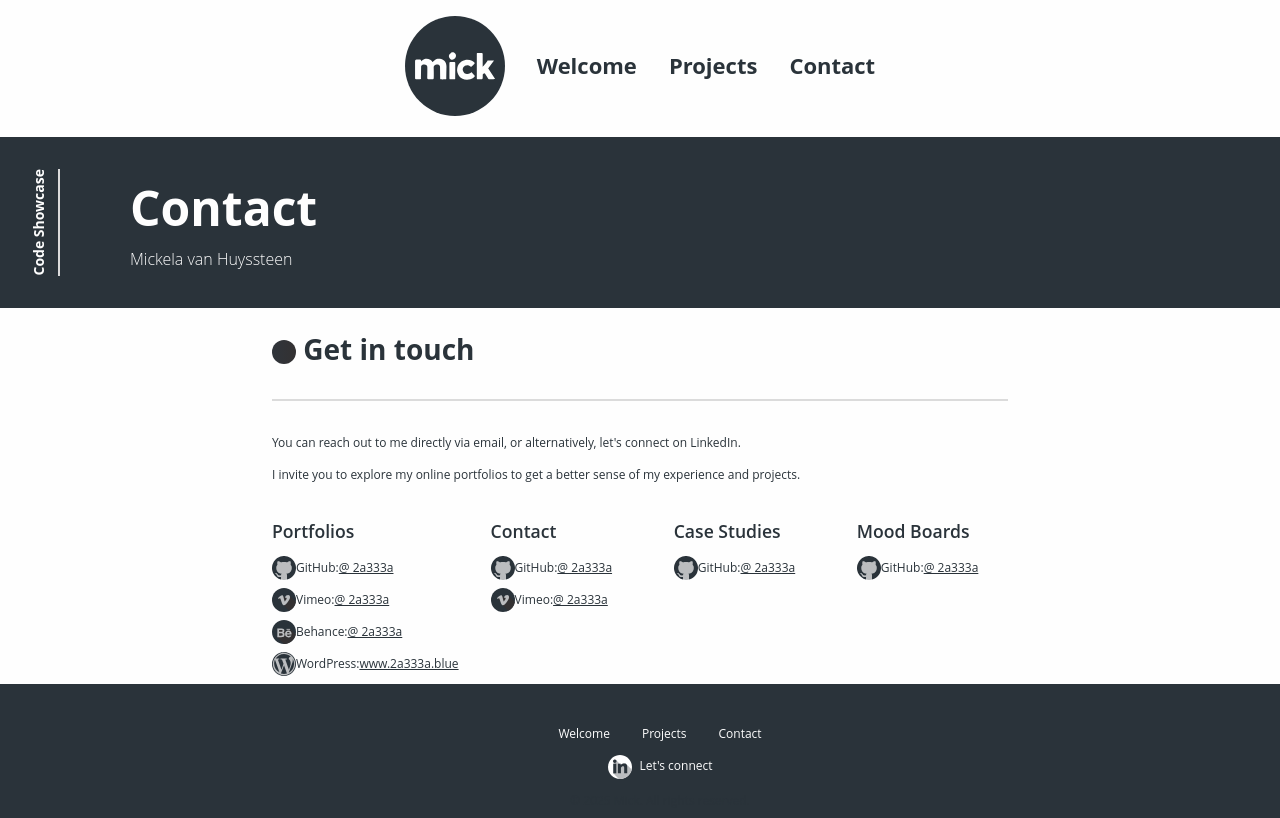
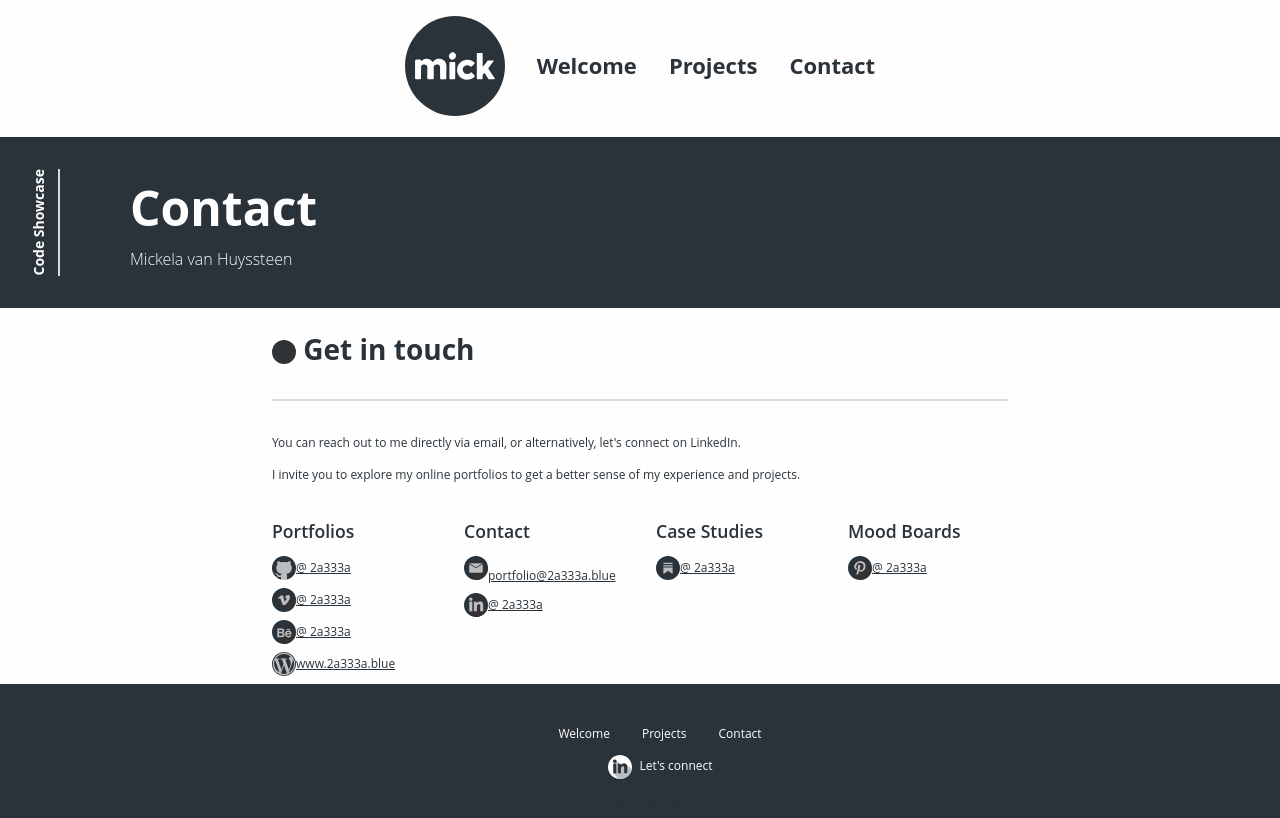
Before and after one commit to 2a333a/Assignment-7, a plain HTML site: page contact.html in a window 1280 px wide. Shown: the top 818 px of the page. Drawn offline with Linux system fonts and the light colour scheme; a script that the page names is missing.

Commit message:
chore(contact.html): change text wording and icons

```diff
--- a/contact.html
+++ b/contact.html
@@ -65,10 +65,10 @@
    <article class="professional-presence-content">
     <h4>Portfolios</h4>
     <ul>
-        <li><img class="professional-presence" src="svg/github-icon.svg" alt="GitHub Icon"> GitHub: <a href="https://github.com/2a333a"> @ 2a333a</a></li>
-        <li><img class="professional-presence" src="svg/vimeo-icon.svg" alt="Vimeo Icon"> Vimeo: <a href="https://vimeo.com/2a333a"> @ 2a333a</a></li>
-        <li><img class="professional-presence" src="svg/behance-icon.svg" alt="Behance Icon"> Behance: <a href="https://www.behance.net/2a333a"> @ 2a333a</a></li>
-        <li><img class="professional-presence" src="svg/wordpress-icon.svg" alt="WordPress Icon"> WordPress: <a href="https://www.2a333a.blue">www.2a333a.blue</a></li>
+        <li><img class="professional-presence" src="svg/github-icon.svg" alt="GitHub Icon"><a href="https://github.com/2a333a"> @ 2a333a</a></li>
+        <li><img class="professional-presence" src="svg/vimeo-icon.svg" alt="Vimeo Icon"><a href="https://vimeo.com/2a333a"> @ 2a333a</a></li>
+        <li><img class="professional-presence" src="svg/behance-icon.svg" alt="Behance Icon"><a href="https://www.behance.net/2a333a"> @ 2a333a</a></li>
+        <li><img class="professional-presence" src="svg/wordpress-icon.svg" alt="WordPress Icon"><a href="https://www.2a333a.blue">www.2a333a.blue</a></li>
     </ul>
  </article>
 
@@ -77,8 +77,8 @@
   <article class="professional-presence-content">
     <h4>Contact</h4>
     <ul>
-        <li><img class="professional-presence" src="svg/github-icon.svg" alt="GitHub Icon"> GitHub: <a href="https://github.com/2a333a"> @ 2a333a</a></li>
-        <li><img class="professional-presence" src="svg/vimeo-icon.svg" alt="Vimeo Icon"> Vimeo: <a href="https://vimeo.com/2a333a"> @ 2a333a</a></li>
+        <li><a href="mailto:portfolio@2a333a.blue"><img src="svg/email-icon.svg" alt="" width="24" height="24">portfolio@2a333a.blue</a></li>
+        <li><img class="professional-presence" src="svg/linkedin-icon.svg" alt="LinkedIn Icon"><a href="https://www.linkedin.com/in/mickela-van-huyssteen/"> @ 2a333a</a></li>
     </ul>
   </article>
 
@@ -87,7 +87,7 @@
   <article class="professional-presence-content">
     <h4>Case Studies</h4>
     <ul>
-        <li><img class="professional-presence" src="svg/github-icon.svg" alt="GitHub Icon"> GitHub: <a href="https://github.com/2a333a"> @ 2a333a</a></li>
+        <li><img class="professional-presence" src="svg/substack-icon.svg" alt="Substack Icon"><a href="https://substack.com/@2a333a"> @ 2a333a</a></li>
     </ul>
   </article>
 
@@ -96,7 +96,7 @@
   <article class="professional-presence-content">
     <h4>Mood Boards</h4>
     <ul>
-        <li><img class="professional-presence" src="svg/github-icon.svg" alt="GitHub Icon"> GitHub: <a href="https://github.com/2a333a"> @ 2a333a</a></li>
+        <li><img class="professional-presence" src="svg/pintrest-icon.svg" alt="Pinterest Icon"><a href="https://za.pinterest.com/2a333a/"> @ 2a333a</a></li>
     </ul>
   </article>
 
```
Also changed, not shown: SVG/email-icon.svg (added).
